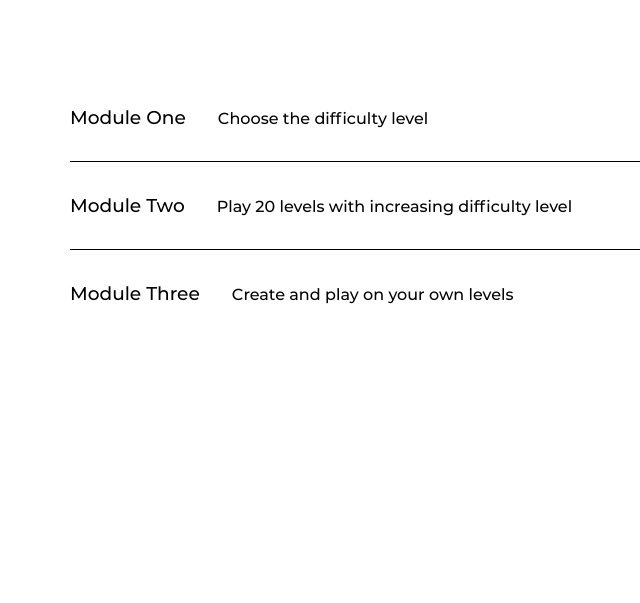
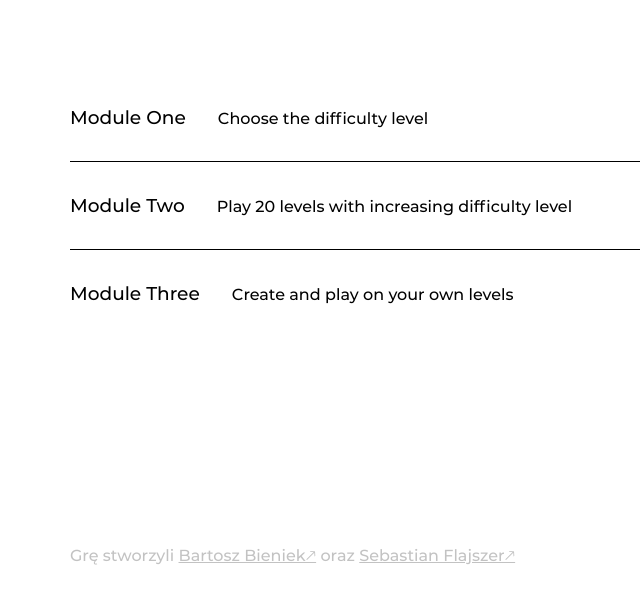
Before and after one commit to team-nullptr/sokoban, a website built with webpack: page src/index.html in a window 1280 px wide. Shown: the part 197-800 px from the top of the page, without its empty margins (58-698 px from the left). Built offline with nearby package versions, Linux system fonts and the light colour scheme.

Commit message:
Dodałem informacje o autorach

```diff
--- a/src/game/Game.ts
+++ b/src/game/Game.ts
@@ -3,9 +3,7 @@ import Actor from '../modules/game-runner/models/Actor';
 import { LayerType } from '../modules/ui-manager/models/LayerType';
 import UIManager from '../modules/ui-manager/UIManager';
 import RunnerLayer from '../modules/ui-manager/views/RunnerLayer';
-import MultifunctionalListLayer, {
-  MultifunctionalListItem,
-} from '../modules/ui-manager/views/MultifunctionalListLayer';
+import MultifunctionalListLayer, { MultifunctionalListItem } from '../modules/ui-manager/views/MultifunctionalListLayer';
 
 // Images
 import Images from './Images';
@@ -43,7 +41,7 @@ export default class Game {
     this.moduleThree = new ModuleThree(runner, this);
 
     // Load images
-    this.loadImages().then(() => {
+    Game.loadImages().then(() => {
       // After loading all images, show module selection menu
 
       // Build module selection menu
@@ -63,7 +61,7 @@ export default class Game {
   }
 
   /** Loads images */
-  private async loadImages(): Promise<void> {
+  private static async loadImages(): Promise<void> {
     await Images.load();
     Actor.assets = Images.all;
   }
@@ -78,7 +76,10 @@ export default class Game {
   /** Shows module selection menu */
   showMenu(): void {
     this.uimanager.hideAll();
+
+    this.uimanager.show(LayerType.Authors);
     this.uimanager.show(LayerType.Module);
+
     (this.uimanager.layer(LayerType.Runner) as RunnerLayer).onFinish = () => {};
   }
 }
--- a/src/modules/ui-manager/UIManager.ts
+++ b/src/modules/ui-manager/UIManager.ts
@@ -4,12 +4,14 @@ import RunnerLayer from './views/RunnerLayer';
 import ActionsLayer from './views/ActionsLayer';
 import MultifunctionalListLayer from './views/MultifunctionalListLayer';
 import EditorLayer from './views/EditorLayer';
+import AuthorsLayer from './views/AuthorsLayer';
 
 export default class UIManager {
   private readonly layers = new Map<LayerType, Layer | undefined>();
 
   private readonly order = [
     LayerType.Actions,
+    LayerType.Authors,
     LayerType.Module,
     LayerType.Custom0,
     LayerType.Custom1,
@@ -25,19 +27,13 @@ export default class UIManager {
 
   /** Initializes all layers */
   private init(): void {
-    // Runner
     this.layers.set(LayerType.Runner, new RunnerLayer(this));
+    this.layers.set(LayerType.Actions, new ActionsLayer());
+    this.layers.set(LayerType.Editor, new EditorLayer());
+    this.layers.set(LayerType.Authors, new AuthorsLayer());
 
-    // Button
-    this.layers.set(LayerType.Actions, new ActionsLayer());
-
-    // Editor layer
-    this.layers.set(LayerType.Editor, new EditorLayer());
-
-    // Module selection
     // Items are initialized in Game.ts
     const module = new MultifunctionalListLayer('Module');
-
     this.layers.set(LayerType.Module, module);
   }
 
--- a/src/modules/ui-manager/models/LayerType.ts
+++ b/src/modules/ui-manager/models/LayerType.ts
@@ -1,4 +1,5 @@
 export enum LayerType {
+  Authors,
   Actions,
   Module,
   Custom0,
--- /dev/null
+++ b/src/modules/ui-manager/views/AuthorsLayer.ts
@@ -0,0 +1,15 @@
+import Layer from '../models/Layer';
+
+export default class AuthorsLayer extends Layer {
+  readonly element: HTMLElement = document.createElement('aside');
+
+  render(): void {
+    this.element.classList.add('authors')
+    this.element.innerHTML = '';
+
+    const p = document.createElement('p');
+    p.innerHTML = 'Grę stworzyli <a href="https://github.com/bk20dev">Bartosz Bieniek&#129109;</a> oraz <a href="https://github.com/senicko">Sebastian Flajszer&#129109;</a>';
+
+    this.element.appendChild(p);
+  }
+}
--- /dev/null
+++ b/src/scss/_authors.scss
@@ -0,0 +1,17 @@
+aside.authors {
+  top: auto;
+  bottom: 0;
+  padding: 32px 128px;
+  pointer-events: none;
+  font-weight: 500;
+  color: rgba(0,0,0,.24);
+
+  &.shown {
+    display: block;
+  }
+
+  a {
+    color: inherit;
+    pointer-events: all;
+  }
+}
--- a/src/scss/main.scss
+++ b/src/scss/main.scss
@@ -41,3 +41,4 @@ main > * {
 @import 'list';
 @import 'editor';
 @import 'form_widget';
+@import 'authors';
```
